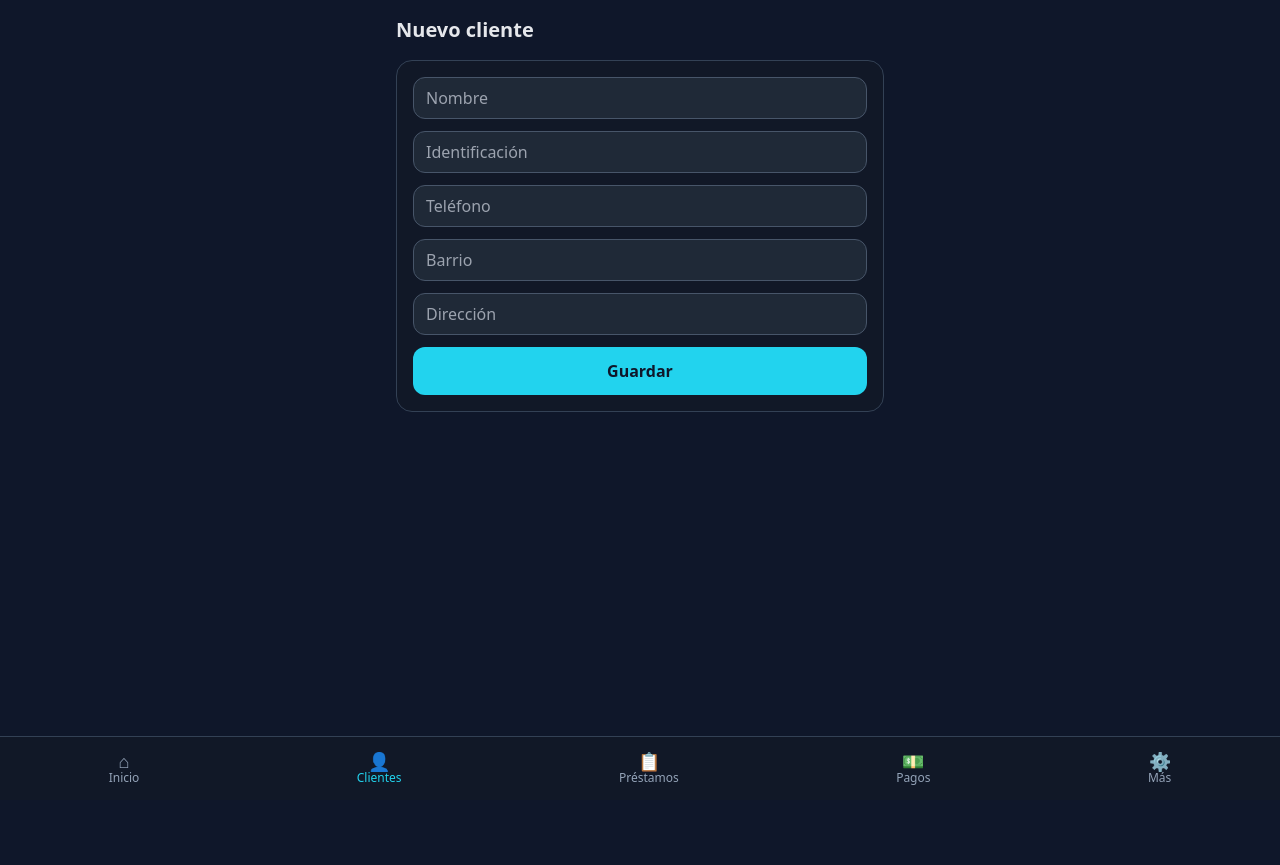
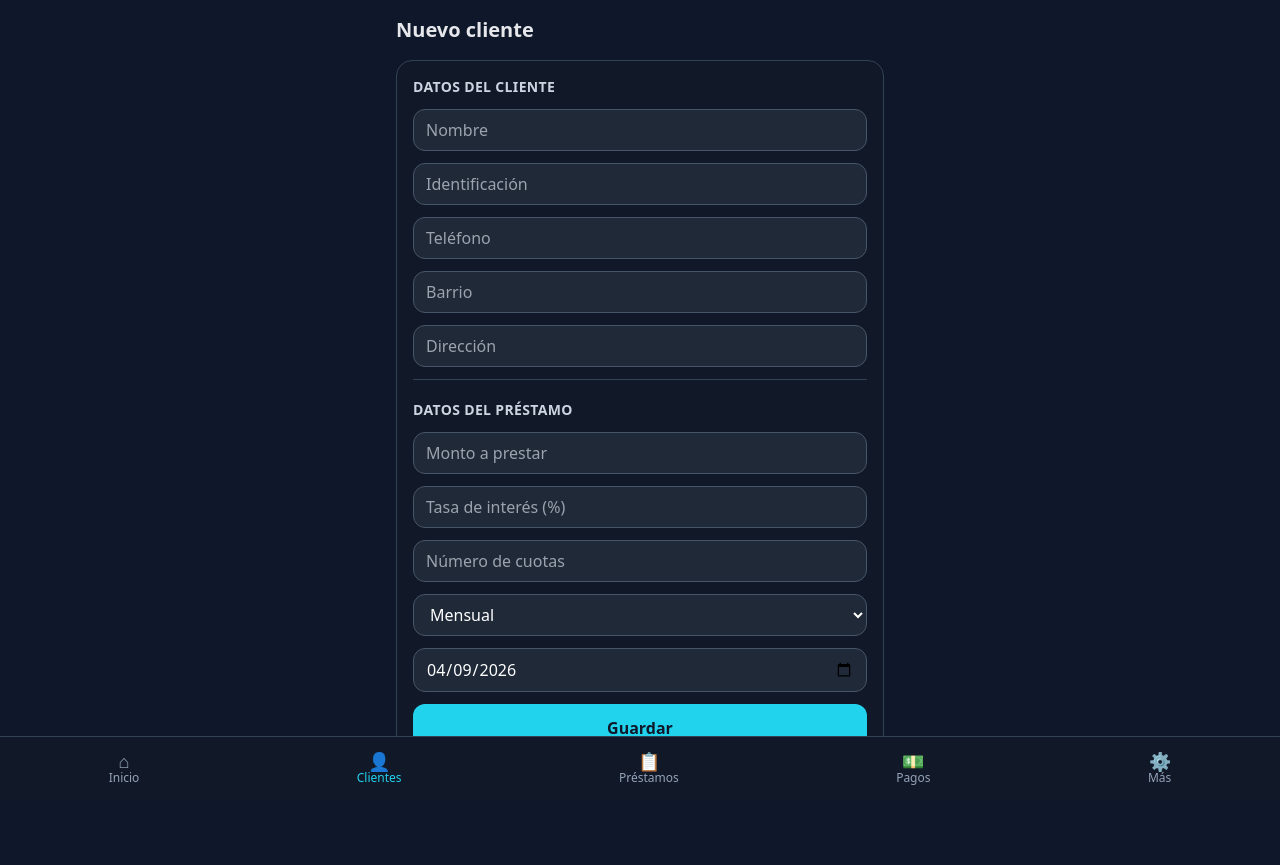
Before and after one commit to Bonilla00/Financiera-Nuevo-Progreso-, a Flask app: page /clientes/nuevo in a window 1280 px wide. Before the commit the page ends 785 px from the top, so only its background shows below. Run offline with Flask 3, Linux system fonts and the light colour scheme; the visitor is signed in with stand-in values (Sample User, id 1); some libraries are stand-ins or nearby versions.

Commit message:
Integrate client and loan creation in a single form
Update /clientes/nuevo to collect client and loan data together and persist both records in one submit while preserving the existing dark/cyan UI style.

Made-with: Cursor

```diff
--- a/app.py
+++ b/app.py
@@ -176,17 +176,68 @@ def clientes_list():
 def clientes_nuevo():
     uid, _, is_admin = ctx_user()
     if request.method == "POST":
-        db.get_or_create_cliente(
-            request.form.get("nombre", "").strip(),
-            request.form.get("identificacion", "").strip(),
-            request.form.get("telefono", "").strip(),
-            request.form.get("barrio", "").strip(),
-            request.form.get("direccion", "").strip(),
-            uid,
-        )
-        flash("Cliente guardado.", "ok")
-        return redirect(url_for("clientes_list"))
-    return render_template("cliente_form.html", cliente=None)
+        try:
+            nombre = request.form.get("nombre", "").strip()
+            identificacion = request.form.get("identificacion", "").strip()
+            telefono = request.form.get("telefono", "").strip()
+            barrio = request.form.get("barrio", "").strip()
+            direccion = request.form.get("direccion", "").strip()
+
+            if not nombre or not identificacion:
+                raise ValueError("Nombre e identificación son obligatorios.")
+
+            cid = db.get_or_create_cliente(
+                nombre,
+                identificacion,
+                telefono,
+                barrio,
+                direccion,
+                uid,
+            )
+
+            fecha = request.form.get("fecha", today_str())
+            freq = request.form.get("frecuencia", "mensual").lower().strip()
+            if freq not in ("diaria", "semanal", "quincenal", "mensual"):
+                raise ValueError("Frecuencia inválida.")
+
+            cuotas = int(request.form.get("cuotas", "1"))
+            monto = float(request.form.get("monto", "0"))
+            tasa = float(request.form.get("tasa", "0"))
+
+            if cuotas < 1:
+                raise ValueError("El número de cuotas debe ser mayor o igual a 1.")
+            if monto <= 0:
+                raise ValueError("El monto debe ser mayor a 0.")
+            if tasa < 0:
+                raise ValueError("La tasa no puede ser negativa.")
+
+            interes = monto * (tasa / 100.0)
+            total = monto + interes
+            cuota = total / cuotas
+            dias = {"diaria": 1, "semanal": 7, "quincenal": 15, "mensual": 30}[freq]
+            venc = add_days(fecha, dias * cuotas)
+
+            db.nuevo_prestamo(
+                cid, fecha, freq, cuotas, monto, tasa, interes, total, cuota, venc, uid, is_admin
+            )
+            flash("Cliente y préstamo guardados.", "ok")
+            return redirect(url_for("clientes_list"))
+        except Exception as e:
+            flash(str(e), "error")
+            return render_template(
+                "cliente_form.html",
+                cliente=None,
+                crear_prestamo_junto=True,
+                form_data=request.form,
+                hoy=today_str(),
+            )
+    return render_template(
+        "cliente_form.html",
+        cliente=None,
+        crear_prestamo_junto=True,
+        form_data={},
+        hoy=today_str(),
+    )
 
 
 @app.route("/clientes/<int:cid>/editar", methods=["GET", "POST"])
@@ -209,7 +260,7 @@ def clientes_editar(cid):
         )
         flash("Cliente actualizado.", "ok")
         return redirect(url_for("clientes_list"))
-    return render_template("cliente_form.html", cliente=row)
+    return render_template("cliente_form.html", cliente=row, crear_prestamo_junto=False, form_data={})
 
 
 @app.route("/clientes/<int:cid>/eliminar", methods=["POST"])
--- a/templates/cliente_form.html
+++ b/templates/cliente_form.html
@@ -4,11 +4,30 @@
 <h1 class="text-xl font-bold mb-4">{% if cliente %}Editar{% else %}Nuevo{% endif %} cliente</h1>
 <form method="post" class="space-y-3 bg-panel rounded-2xl border border-slate-700 p-4">
   {% set c = cliente %}
-  <input name="nombre" placeholder="Nombre" required value="{{ c[1] if c else '' }}" class="w-full rounded-xl bg-panel2 border border-slate-600 px-3 py-2 text-white">
-  <input name="identificacion" placeholder="Identificación" required value="{{ c[2] if c else '' }}" class="w-full rounded-xl bg-panel2 border border-slate-600 px-3 py-2 text-white">
-  <input name="telefono" placeholder="Teléfono" value="{{ c[3] if c else '' }}" class="w-full rounded-xl bg-panel2 border border-slate-600 px-3 py-2 text-white">
-  <input name="barrio" placeholder="Barrio" value="{{ c[4] if c else '' }}" class="w-full rounded-xl bg-panel2 border border-slate-600 px-3 py-2 text-white">
-  <input name="direccion" placeholder="Dirección" value="{{ c[5] if c else '' }}" class="w-full rounded-xl bg-panel2 border border-slate-600 px-3 py-2 text-white">
+  {% set fd = form_data or {} %}
+  <h2 class="text-sm uppercase tracking-wide text-slate-300 font-semibold">Datos del cliente</h2>
+  <input name="nombre" placeholder="Nombre" required value="{{ c[1] if c else (fd.get('nombre', '')) }}" class="w-full rounded-xl bg-panel2 border border-slate-600 px-3 py-2 text-white">
+  <input name="identificacion" placeholder="Identificación" required value="{{ c[2] if c else (fd.get('identificacion', '')) }}" class="w-full rounded-xl bg-panel2 border border-slate-600 px-3 py-2 text-white">
+  <input name="telefono" placeholder="Teléfono" value="{{ c[3] if c else (fd.get('telefono', '')) }}" class="w-full rounded-xl bg-panel2 border border-slate-600 px-3 py-2 text-white">
+  <input name="barrio" placeholder="Barrio" value="{{ c[4] if c else (fd.get('barrio', '')) }}" class="w-full rounded-xl bg-panel2 border border-slate-600 px-3 py-2 text-white">
+  <input name="direccion" placeholder="Dirección" value="{{ c[5] if c else (fd.get('direccion', '')) }}" class="w-full rounded-xl bg-panel2 border border-slate-600 px-3 py-2 text-white">
+
+  {% if crear_prestamo_junto %}
+  <div class="pt-2 mt-2 border-t border-slate-700"></div>
+  <h2 class="text-sm uppercase tracking-wide text-slate-300 font-semibold">Datos del préstamo</h2>
+  <input name="monto" type="number" min="0" step="0.01" placeholder="Monto a prestar" required value="{{ fd.get('monto', '') }}" class="w-full rounded-xl bg-panel2 border border-slate-600 px-3 py-2 text-white">
+  <input name="tasa" type="number" min="0" step="0.01" placeholder="Tasa de interés (%)" required value="{{ fd.get('tasa', '') }}" class="w-full rounded-xl bg-panel2 border border-slate-600 px-3 py-2 text-white">
+  <input name="cuotas" type="number" min="1" step="1" placeholder="Número de cuotas" required value="{{ fd.get('cuotas', '') }}" class="w-full rounded-xl bg-panel2 border border-slate-600 px-3 py-2 text-white">
+  <select name="frecuencia" required class="w-full rounded-xl bg-panel2 border border-slate-600 px-3 py-2 text-white">
+    {% set freq = fd.get('frecuencia', 'mensual') %}
+    <option value="diaria" {% if freq == 'diaria' %}selected{% endif %}>Diaria</option>
+    <option value="semanal" {% if freq == 'semanal' %}selected{% endif %}>Semanal</option>
+    <option value="quincenal" {% if freq == 'quincenal' %}selected{% endif %}>Quincenal</option>
+    <option value="mensual" {% if freq == 'mensual' %}selected{% endif %}>Mensual</option>
+  </select>
+  <input name="fecha" type="date" required value="{{ fd.get('fecha', hoy) }}" class="w-full rounded-xl bg-panel2 border border-slate-600 px-3 py-2 text-white">
+  {% endif %}
+
   <button type="submit" class="w-full py-3 rounded-xl bg-accent text-slate-900 font-bold">Guardar</button>
 </form>
 {% endblock %}
```
